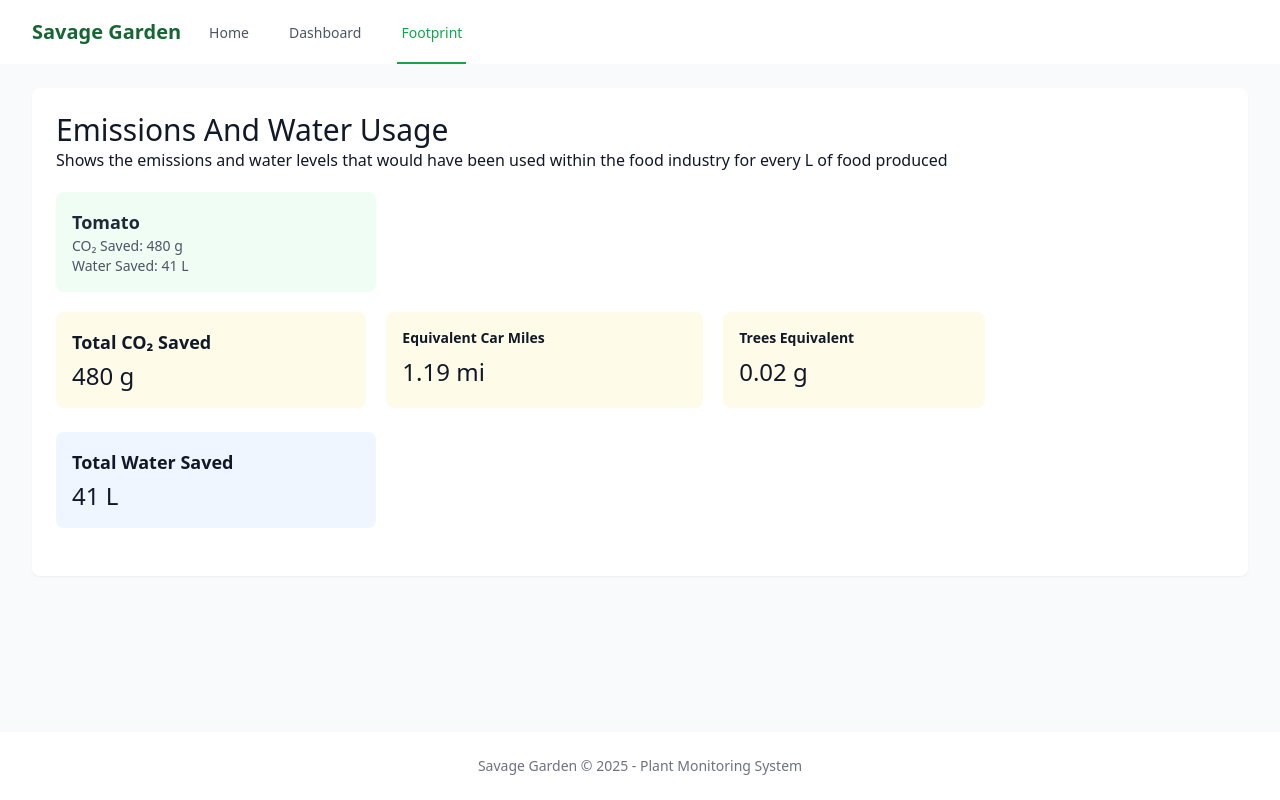
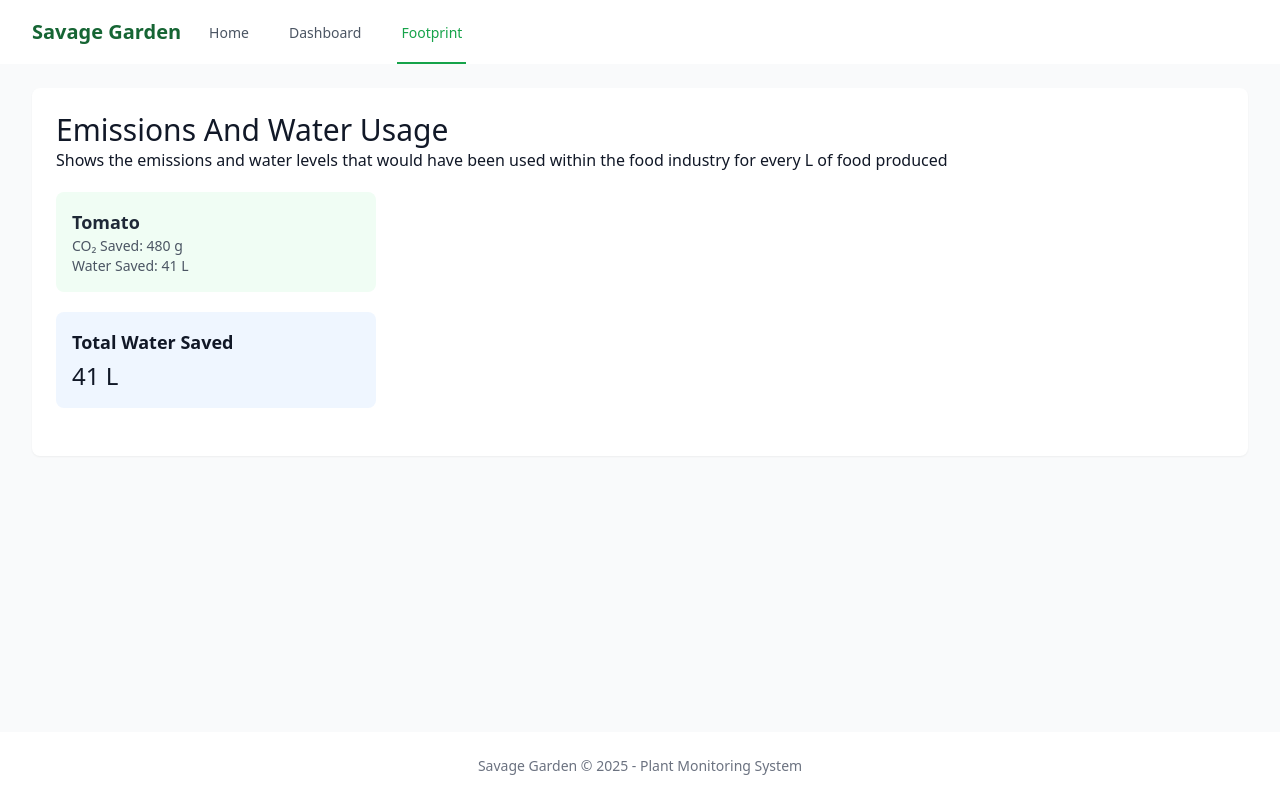
Before and after one commit to yashbhal/savage-garden, a Next.js app: page /emissions in a window 1280 px wide. Shown: the top 800 px of the page. Built offline with nearby package versions, Linux system fonts and the light colour scheme.

Commit message:
removed totals dashboard to fix errs

```diff
--- a/pages/emissions.tsx
+++ b/pages/emissions.tsx
@@ -84,7 +84,7 @@
             </div>
           )}
         <div className="flex flex-wrap gap-5">
-            <div className="grid grid-cols-1 sm:grid-cols-2 lg:grid-cols-2 bg-yellow-50 p-4 max-w-xs rounded-lg mb-6">
+            {/* <div className="grid grid-cols-1 sm:grid-cols-2 lg:grid-cols-2 bg-yellow-50 p-4 max-w-xs rounded-lg mb-6">
                 <h2 className="text-lg text-black-500 font-bold  mb-1">Total CO₂ Saved</h2>
                 <br />
                 <p className="text-2xl font-medium text-gray-900">
@@ -106,7 +106,7 @@
                 <p className="text-2xl font-medium text-gray-900">
                 {(totalCO2 / gramsPerTree).toFixed(2)} g
                 </p>
-            </div>
+            </div> */}
 
         </div>
 
```
